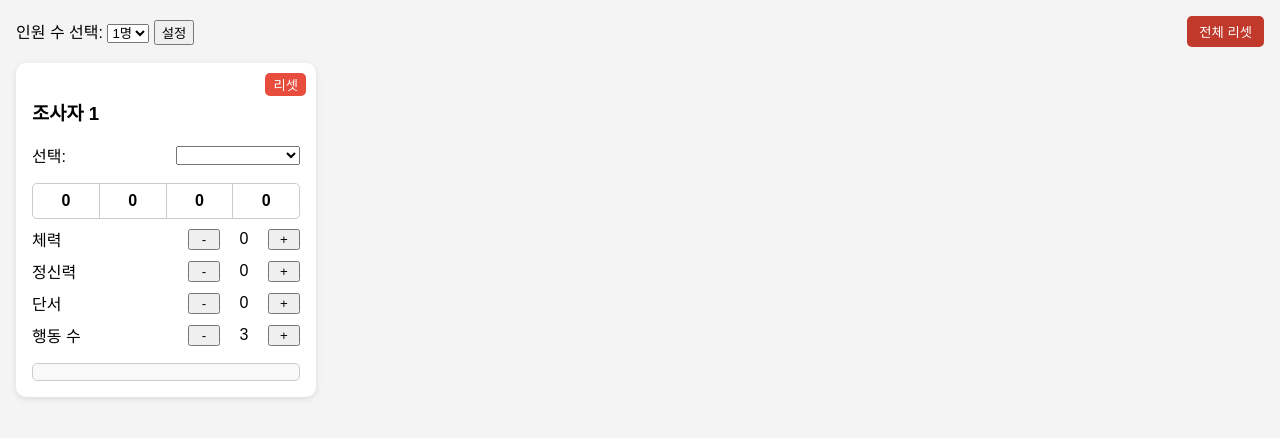
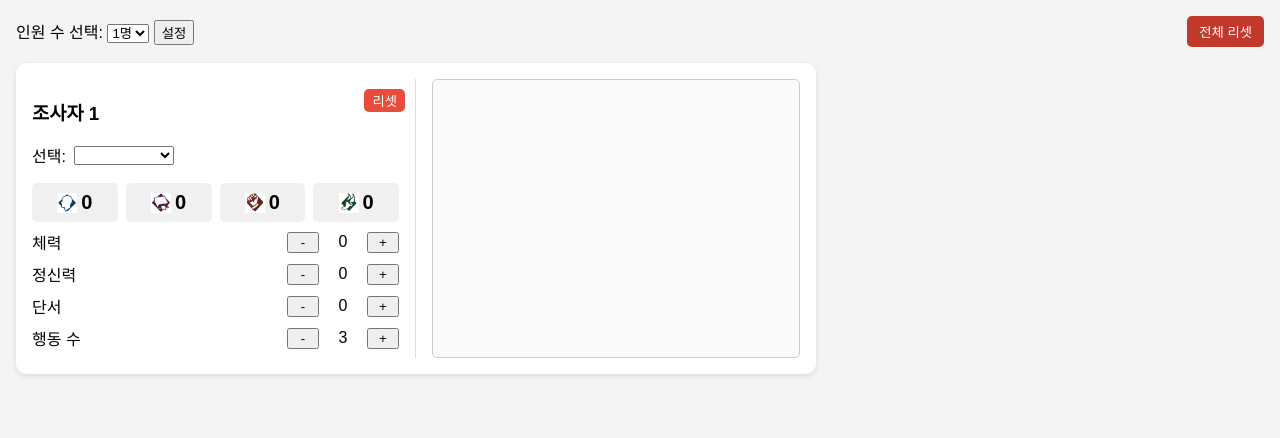
Before and after one commit to songhj0427/Arkham-Horror-LCG-Tracker, a plain HTML site: page index.html in a window 1280 px wide. Both pictures are taken after a click on the button "리셋". Drawn offline with Linux system fonts and the light colour scheme; no server answers.

Commit message:
이미지 추가가

```diff
--- a/css/styles.css
+++ b/css/styles.css
@@ -28,11 +28,27 @@ body {
   border-radius: 10px;
   box-shadow: 0 2px 6px rgba(0, 0, 0, 0.1);
   padding: 1rem;
+  flex: 1 1 600px;
+  max-width: 800px;
+  display: flex;
+  box-sizing: border-box;
+  position: relative;
+}
+.left-panel,
+.right-panel {
+  box-sizing: border-box;
+}
+.left-panel {
+  flex: 0 0 50%;
+  padding-right: 1rem;
+  border-right: 1px solid #ddd;
+  display: flex;
+  flex-direction: column;
+  position: relative;
+}
+.right-panel {
   flex: 1;
-  min-width: 200px;
-  max-width: 300px;
-  position: relative;
-  box-sizing: border-box;
+  padding-left: 1rem;
   display: flex;
   flex-direction: column;
 }
@@ -66,37 +82,41 @@ body {
 }
 .abilities {
   display: flex;
-  justify-content: space-between;
+  justify-content: center;
+  align-items: center;
+  gap: 0.5rem;
   margin-bottom: 0.5rem;
   font-weight: bold;
-  border: 1px solid #ccc;
-  border-radius: 5px;
-  overflow: hidden;
-  box-sizing: border-box;
-  width: 100%;
 }
 .abilities span {
+  display: flex;
+  justify-content: center;
+  align-items: center;
+  gap: 0.25rem;
+  padding: 0.5rem;
+  background: #f0f0f0;
+  border-radius: 5px;
   flex: 1;
-  text-align: center;
-  padding: 0.5rem;
-  border-right: 1px solid #ccc;
-  box-sizing: border-box;
+  font-size: 1.25rem;
+  cursor: pointer;
 }
-.abilities span:last-child {
-  border-right: none;
+.ability-icon {
+  width: 20px;
+  height: 20px;
 }
 .investigator-select {
   margin-bottom: 1rem;
   display: flex;
-  justify-content: space-between;
+  gap: 0.5rem;
   align-items: center;
 }
 .ability-description {
-  margin-top: 0.5rem;
   font-size: 0.9rem;
-  background: #f9f9f9;
+  background: #fafafa;
   border: 1px solid #ccc;
   border-radius: 5px;
   padding: 0.5rem;
   white-space: pre-wrap;
+  overflow-y: auto;
+  flex: 1;
 }
--- a/js/script.js
+++ b/js/script.js
@@ -13,36 +13,40 @@ const investigatorCodes = {
   "조이 사마라스": "02001",
   "로랜드 뱅크스": "01001",
   "데이지 워커": "01002",
-  "위니프레드 해버먹": "60301",
 };
 
 async function fetchInvestigatorData(code) {
-  const response = await fetch(`https://arkhamdb.com/api/public/card/${code}`, {
-    headers: {
-      "Accept-Language": "ko",
-    },
+  const res = await fetch(`https://arkhamdb.com/api/public/card/${code}`, {
+    headers: { "Accept-Language": "ko" },
   });
-  if (!response.ok) throw new Error(`API 요청 실패: ${response.status}`);
-  return await response.json();
+  if (!res.ok) throw new Error(`API 요청 실패: ${res.status}`);
+  return res.json();
 }
 
 function createStatElement(name, label, value, idx) {
-  return `<div class="stat"><label>${label}</label><button onclick="changeStat(${idx}, '${name}', -1)">-</button><span class="value" id="${name}-${idx}">${value}</span><button onclick="changeStat(${idx}, '${name}', 1)">+</button></div>`;
+  return (
+    `<div class="stat"><label>${label}</label>` +
+    `<button onclick="changeStat(${idx},'${name}',-1)">-</button>` +
+    `<span class="value" id="${name}-${idx}">${value}</span>` +
+    `<button onclick="changeStat(${idx},'${name}',1)">+</button></div>`
+  );
 }
 
-function updateInvestigatorStats(index, stats) {
-  const card = document.getElementById(`investigator-${index}`);
-  card.querySelector(".abilities").innerHTML = `
-        <span>${stats.willpower}</span><span>${stats.intellect}</span><span>${stats.combat}</span><span>${stats.agility}</span>`;
-  card.querySelector(`#health-${index}`).textContent = stats.health;
-  card.querySelector(`#sanity-${index}`).textContent = stats.sanity;
-  card.querySelector(`#clues-${index}`).textContent = stats.clues;
-  card.querySelector(`#actions-${index}`).textContent = stats.actions;
-  card.querySelector(`#ability-${index}`).textContent = stats.ability;
+function updateInvestigatorStats(i, stats) {
+  const card = document.getElementById(`investigator-${i}`);
+  card.querySelector(".abilities").innerHTML =
+    `<span><img src="images/willpower.png" class="ability-icon" alt="의지">${stats.willpower}</span>` +
+    `<span><img src="images/intellect.png" class="ability-icon" alt="지식">${stats.intellect}</span>` +
+    `<span><img src="images/combat.png" class="ability-icon" alt="힘">${stats.combat}</span>` +
+    `<span><img src="images/agility.png" class="ability-icon" alt="민첩">${stats.agility}</span>`;
+  ["health", "sanity", "clues", "actions"].forEach((stat) => {
+    card.querySelector(`#${stat}-${i}`).textContent = stats[stat];
+  });
+  card.querySelector(`#ability-${i}`).textContent = stats.ability;
 }
 
-async function selectInvestigator(index) {
-  const name = document.getElementById(`investigator-select-${index}`).value;
+async function selectInvestigator(i) {
+  const name = document.getElementById(`investigator-select-${i}`).value;
   const code = investigatorCodes[name];
   try {
     const data = await fetchInvestigatorData(code);
@@ -57,29 +61,27 @@ async function selectInvestigator(index) {
       actions: 3,
       ability: data.text || "",
     };
-    localStorage.setItem(`investigator-${index}`, JSON.stringify(stats));
-    updateInvestigatorStats(index, stats);
+    localStorage.setItem(`investigator-${i}`, JSON.stringify(stats));
+    updateInvestigatorStats(i, stats);
   } catch (e) {
     alert(e.message);
   }
 }
 
-function changeStat(index, stat, delta) {
-  const elem = document.getElementById(`${stat}-${index}`);
-  let value = parseInt(elem.textContent) + delta;
-  if (value < 0) value = 0;
-  elem.textContent = value;
-  const saved = JSON.parse(localStorage.getItem(`investigator-${index}`)) || {
+function changeStat(i, stat, delta) {
+  const el = document.getElementById(`${stat}-${i}`);
+  let val = parseInt(el.textContent) + delta;
+  if (val < 0) val = 0;
+  el.textContent = val;
+  const saved = JSON.parse(localStorage.getItem(`investigator-${i}`)) || {
     ...defaultStats,
   };
-  saved[stat] = value;
-  localStorage.setItem(`investigator-${index}`, JSON.stringify(saved));
+  saved[stat] = val;
+  localStorage.setItem(`investigator-${i}`, JSON.stringify(saved));
 }
 
-function resetStats(index) {
-  const stats = { ...defaultStats, clues: 0, actions: 3 };
-  localStorage.setItem(`investigator-${index}`, JSON.stringify(stats));
-  updateInvestigatorStats(index, stats);
+function resetStats(i) {
+  selectInvestigator(i);
 }
 
 function resetAllStats() {
@@ -95,30 +97,34 @@ async function setupPlayers() {
     const saved = JSON.parse(localStorage.getItem(`investigator-${i}`)) || {
       ...defaultStats,
     };
-    const html = `
-          <div class="investigator" id="investigator-${i}">
-            <button class="reset-btn" onclick="resetStats(${i})">리셋</button>
-            <h3>조사자 ${i + 1}</h3>
-            <div class="investigator-select">
-              <label>선택:</label>
-              <select id="investigator-select-${i}" onchange="selectInvestigator(${i})">
-                <option>조이 사마라스</option>
-                <option>로랜드 뱅크스</option>
-                <option>데이지 워커</option>
-                <option>위니프레드 해버먹</option>
-              </select>
-            </div>
-            <div class="abilities"><span>${saved.willpower}</span><span>${
-      saved.intellect
-    }</span><span>${saved.combat}</span><span>${saved.agility}</span></div>
-            ${createStatElement("health", "체력", saved.health, i)}
-            ${createStatElement("sanity", "정신력", saved.sanity, i)}
-            ${createStatElement("clues", "단서", saved.clues, i)}
-            ${createStatElement("actions", "행동 수", saved.actions, i)}
-            <div class="ability-description" id="ability-${i}">${
-      saved.ability
-    }</div>
-          </div>`;
+    const html =
+      `<div class="investigator" id="investigator-${i}">` +
+      `<div class="left-panel">` +
+      `<button class="reset-btn" onclick="resetStats(${i})">리셋</button>` +
+      `<h3>조사자 ${i + 1}</h3>` +
+      `<div class="investigator-select">` +
+      `<label>선택:</label>` +
+      `<select id="investigator-select-${i}" onchange="selectInvestig ator(${i})">` +
+      `<option>조이 사마라스</option>` +
+      `<option>로랜드 뱅크스</option>` +
+      `<option>데이지 워커</option>` +
+      `</select>` +
+      `</div>` +
+      `<div class="abilities">` +
+      `<span><img src="images/willpower.png" class="ability-icon" alt="의지">${saved.willpower}</span>` +
+      `<span><img src="images/intellect.png" class="ability-icon" alt="지식">${saved.intellect}</span>` +
+      `<span><img src="images/combat.png" class="ability-icon" alt="힘">${saved.combat}</span>` +
+      `<span><img src="images/agility.png" class="ability-icon" alt="민첩">${saved.agility}</span>` +
+      `</div>` +
+      createStatElement("health", "체력", saved.health, i) +
+      createStatElement("sanity", "정신력", saved.sanity, i) +
+      createStatElement("clues", "단서", saved.clues, i) +
+      createStatElement("actions", "행동 수", saved.actions, i) +
+      `</div>` +
+      `<div class="right-panel">` +
+      `<div class="ability-description" id="ability-${i}">${saved.ability}</div>` +
+      `</div>` +
+      `</div>`;
     area.insertAdjacentHTML("beforeend", html);
     document.getElementById(`investigator-select-${i}`).value = Object.keys(
       investigatorCodes
```
Also changed, not shown: images/agility.png (added), images/combat.png (added), images/health.png (added), images/intellect.png (added), images/sanity.png (added), images/willpower.png (added).
